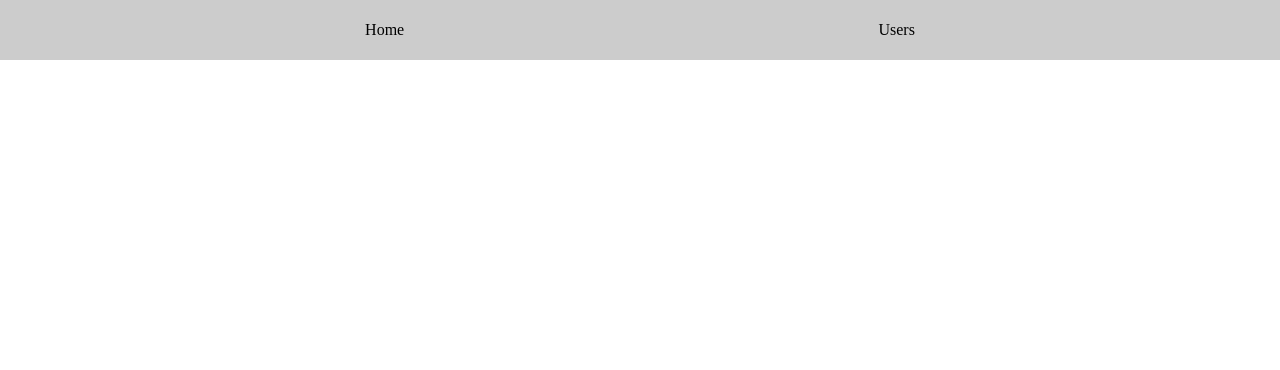
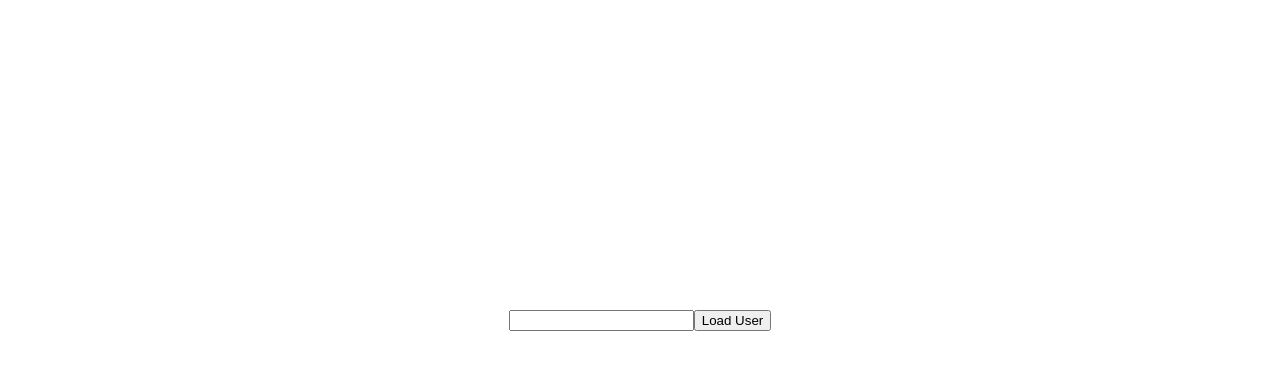
Before and after one commit to jonatassaraiva/learning-nuxtjs_basic, a Nuxt app: page /users in a window 1280 px wide. Before the commit this address had no page. Shown: the top 370 px of the page. Built offline with nearby package versions, Linux system fonts and the light colour scheme.

Commit message:
Add users

```diff
--- /dev/null
+++ b/pages/users.vue
@@ -0,0 +1,33 @@
+<template>
+  <div class="container">
+    <input type="text" v-model="userId">
+    <button @click="onLoadUser">Load User</button>
+  </div>
+</template>
+
+<script>
+export default {
+  data() {
+    return {
+      userId: ''
+    };
+  },
+  methods: {
+    onLoadUser() {
+      this.$router.push('/users/' + this.userId);
+    }
+  },
+  layout: 'users'
+};
+</script>
+
+<style scoped>
+.container
+{
+  min-height: 80vh;
+  display: flex;
+  justify-content: center;
+  align-items: center;
+  text-align: center;
+}
+</style>
```
